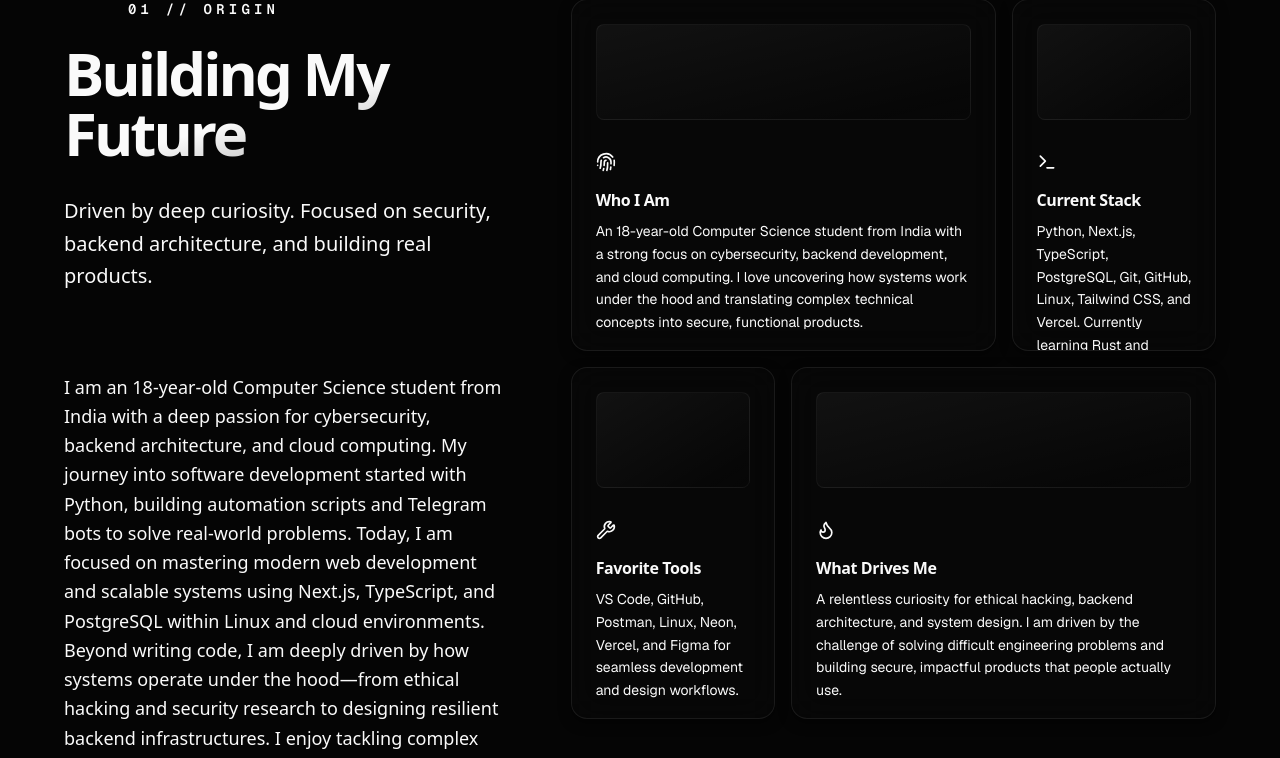
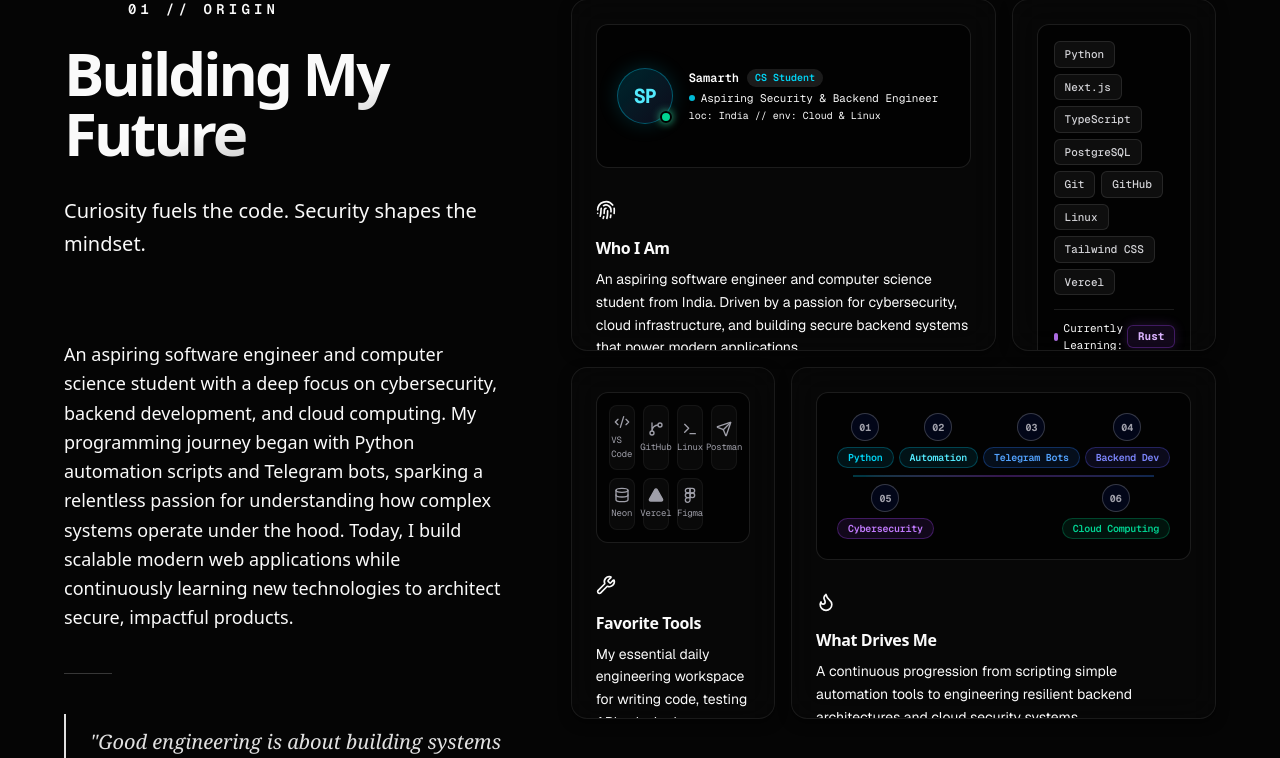
Before and after one commit to LostEmperor08/DevFolio, a Next.js app: page / in a window 1280 px wide. Shown: the part 993-1751 px from the top of the page. Built offline with nearby package versions, Linux system fonts and the light colour scheme; no server answers; the database is empty.

Commit message:
feat: redesign about section with Vercel/Linear quality card headers, tech badges, tool icon grid, and roadmap timeline

```diff
--- a/src/components/sections/About.tsx
+++ b/src/components/sections/About.tsx
@@ -6,13 +6,181 @@ import { SectionHeading } from "../ui/SectionHeading";
 import { aboutContent } from "@/data/about";
 import { BentoGrid } from "../ui/BentoGrid";
 import { BentoItem } from "../ui/BentoItem";
-import { Fingerprint, Terminal, Wrench, Flame } from "lucide-react";
+import {
+  Fingerprint,
+  Terminal,
+  Wrench,
+  Flame,
+  Code2,
+  GitBranch,
+  Send,
+  Database,
+  Triangle,
+} from "lucide-react";
+
+const FigmaIcon = ({ className }: { className?: string }) => (
+  <svg
+    className={className}
+    viewBox="0 0 24 24"
+    fill="none"
+    stroke="currentColor"
+    strokeWidth="2"
+    strokeLinecap="round"
+    strokeLinejoin="round"
+  >
+    <path d="M5 5.5A3.5 3.5 0 0 1 8.5 2H12v7H8.5A3.5 3.5 0 0 1 5 5.5z" />
+    <path d="M12 2h3.5a3.5 3.5 0 1 1 0 7H12V2z" />
+    <path d="M12 12.5a3.5 3.5 0 1 1 7 0 3.5 3.5 0 1 1-7 0z" />
+    <path d="M5 19.5A3.5 3.5 0 0 1 8.5 16H12v3.5a3.5 3.5 0 1 1-7 0z" />
+    <path d="M5 12.5A3.5 3.5 0 0 1 8.5 9H12v7H8.5A3.5 3.5 0 0 1 5 12.5z" />
+  </svg>
+);
 
 const iconMap: Record<string, React.ReactNode> = {
   "who-i-am": <Fingerprint className="h-5 w-5" />,
   "current-stack": <Terminal className="h-5 w-5" />,
   "favorite-tools": <Wrench className="h-5 w-5" />,
   "what-drives-me": <Flame className="h-5 w-5" />,
+};
+
+const renderCardHeader = (id: string) => {
+  switch (id) {
+    case "who-i-am":
+      return (
+        <div className="relative mb-4 flex h-36 w-full items-center justify-between rounded-xl border border-white/10 bg-black/60 p-5 shadow-inner transition-colors group-hover/bento:border-white/20">
+          <div className="flex items-center gap-4">
+            <div className="relative flex h-14 w-14 shrink-0 items-center justify-center rounded-full border border-cyan-500/40 bg-gradient-to-br from-cyan-500/20 to-indigo-500/10 font-mono text-xl font-bold tracking-tighter text-cyan-300 shadow-[0_0_20px_rgba(6,182,212,0.2)]">
+              SP
+              <span className="absolute right-0 bottom-0 h-3 w-3 rounded-full border-2 border-black bg-emerald-400 shadow-[0_0_8px_#34d399]" />
+            </div>
+            <div className="space-y-1 font-mono text-xs">
+              <div className="flex items-center gap-2 font-semibold text-white">
+                <span>Samarth</span>
+                <span className="rounded-full bg-white/10 px-2 py-0.5 text-[10px] text-cyan-400">
+                  CS Student
+                </span>
+              </div>
+              <div className="text-muted-foreground flex items-center gap-1.5 text-[11px]">
+                <span className="h-1.5 w-1.5 animate-pulse rounded-full bg-cyan-400" /> Aspiring
+                Security & Backend Engineer
+              </div>
+              <div className="text-muted-foreground/60 text-[10px]">
+                loc: India // env: Cloud & Linux
+              </div>
+            </div>
+          </div>
+        </div>
+      );
+    case "current-stack":
+      return (
+        <div className="relative mb-4 flex h-auto min-h-[140px] w-full flex-col justify-between rounded-xl border border-white/10 bg-black/60 p-4 shadow-inner transition-colors group-hover/bento:border-white/20">
+          <div className="flex flex-wrap gap-1.5">
+            {[
+              "Python",
+              "Next.js",
+              "TypeScript",
+              "PostgreSQL",
+              "Git",
+              "GitHub",
+              "Linux",
+              "Tailwind CSS",
+              "Vercel",
+            ].map((tech) => (
+              <span
+                key={tech}
+                className="rounded-md border border-white/10 bg-white/5 px-2.5 py-1 font-mono text-[11px] font-medium text-zinc-300 transition-all duration-300 hover:border-cyan-500/40 hover:bg-cyan-500/10 hover:text-cyan-300 hover:shadow-[0_0_12px_rgba(6,182,212,0.2)]"
+              >
+                {tech}
+              </span>
+            ))}
+          </div>
+          <div className="mt-3.5 flex items-center justify-between border-t border-white/10 pt-2.5 font-mono text-[11px]">
+            <span className="text-muted-foreground flex items-center gap-1.5">
+              <span className="h-2 w-2 animate-pulse rounded-full bg-purple-400" /> Currently
+              Learning:
+            </span>
+            <span className="rounded-md border border-purple-500/30 bg-purple-500/10 px-2.5 py-0.5 font-bold text-purple-300 shadow-[0_0_12px_rgba(168,85,247,0.2)]">
+              Rust
+            </span>
+          </div>
+        </div>
+      );
+    case "favorite-tools":
+      return (
+        <div className="relative mb-4 grid grid-cols-4 gap-2 rounded-xl border border-white/10 bg-black/60 p-3 shadow-inner transition-colors group-hover/bento:border-white/20">
+          {[
+            { name: "VS Code", icon: <Code2 className="h-4 w-4" /> },
+            { name: "GitHub", icon: <GitBranch className="h-4 w-4" /> },
+            { name: "Linux", icon: <Terminal className="h-4 w-4" /> },
+            { name: "Postman", icon: <Send className="h-4 w-4" /> },
+            { name: "Neon", icon: <Database className="h-4 w-4" /> },
+            { name: "Vercel", icon: <Triangle className="h-4 w-4 fill-current" /> },
+            { name: "Figma", icon: <FigmaIcon className="h-4 w-4" /> },
+          ].map((tool) => (
+            <div
+              key={tool.name}
+              className="group/tool flex flex-col items-center justify-center rounded-lg border border-white/5 bg-white/[0.03] p-2 text-zinc-400 transition-all duration-300 hover:-translate-y-0.5 hover:border-white/20 hover:bg-white/10 hover:text-white hover:shadow-[0_0_15px_rgba(255,255,255,0.1)]"
+            >
+              {tool.icon}
+              <span className="mt-1 font-mono text-[9px] tracking-tight">{tool.name}</span>
+            </div>
+          ))}
+        </div>
+      );
+    case "what-drives-me":
+      return (
+        <div className="relative mb-4 flex h-auto min-h-[140px] w-full flex-col justify-center rounded-xl border border-white/10 bg-black/60 p-5 shadow-inner transition-colors group-hover/bento:border-white/20">
+          <div className="relative flex flex-wrap items-center justify-between gap-y-4">
+            <div className="absolute top-1/2 right-4 left-4 hidden h-0.5 -translate-y-1/2 bg-gradient-to-r from-cyan-500/30 via-purple-500/30 to-blue-500/30 md:block" />
+            {[
+              {
+                step: "01",
+                label: "Python",
+                color: "text-cyan-400 border-cyan-500/30 bg-cyan-500/10",
+              },
+              {
+                step: "02",
+                label: "Automation",
+                color: "text-cyan-300 border-cyan-500/30 bg-cyan-500/10",
+              },
+              {
+                step: "03",
+                label: "Telegram Bots",
+                color: "text-blue-400 border-blue-500/30 bg-blue-500/10",
+              },
+              {
+                step: "04",
+                label: "Backend Dev",
+                color: "text-indigo-400 border-indigo-500/30 bg-indigo-500/10",
+              },
+              {
+                step: "05",
+                label: "Cybersecurity",
+                color: "text-purple-400 border-purple-500/30 bg-purple-500/10",
+              },
+              {
+                step: "06",
+                label: "Cloud Computing",
+                color: "text-emerald-400 border-emerald-500/30 bg-emerald-500/10",
+              },
+            ].map((node) => (
+              <div key={node.label} className="group/node relative z-10 flex flex-col items-center">
+                <div className="mb-1.5 flex h-7 w-7 items-center justify-center rounded-full border border-white/20 bg-slate-950 font-mono text-[10px] font-bold text-zinc-400 transition-all duration-300 group-hover/node:scale-110 group-hover/node:border-white group-hover/node:text-white group-hover/node:shadow-[0_0_15px_rgba(255,255,255,0.2)]">
+                  {node.step}
+                </div>
+                <span
+                  className={`rounded-full border px-2.5 py-0.5 font-mono text-[10px] font-semibold tracking-tight transition-all duration-300 group-hover/node:scale-105 ${node.color}`}
+                >
+                  {node.label}
+                </span>
+              </div>
+            ))}
+          </div>
+        </div>
+      );
+    default:
+      return null;
+  }
 };
 
 export function About() {
@@ -33,10 +201,12 @@ export function About() {
             kicker="01 // ORIGIN"
           />
 
-          <div className="text-muted-foreground mt-8 space-y-6 text-lg leading-relaxed">
-            <p>{aboutContent.story}</p>
-            <div className="my-8 h-px w-12 bg-white/20" />
-            <p className="text-foreground/80 border-accent-blue border-l-2 py-2 pl-6 font-serif text-xl italic">
+          <div className="mt-10 space-y-8">
+            <p className="text-muted-foreground/90 max-w-lg text-base leading-relaxed font-light lg:text-lg">
+              {aboutContent.story}
+            </p>
+            <div className="my-10 h-px w-12 bg-white/20" />
+            <p className="text-foreground/90 border-accent-blue max-w-md border-l-2 py-3 pl-6 font-serif text-lg leading-relaxed italic lg:text-xl">
               "{aboutContent.mission}"
             </p>
           </div>
@@ -58,12 +228,7 @@ export function About() {
                 description={item.description}
                 icon={iconMap[item.id]}
                 className={item.colSpan}
-                header={
-                  <div className="relative mb-4 h-24 w-full overflow-hidden rounded-lg border border-white/5 bg-gradient-to-br from-white/5 to-white/0 transition-colors group-hover/bento:border-white/10">
-                    {/* Subtle interior glow */}
-                    <div className="bg-accent-blue/5 absolute inset-0 opacity-0 transition-opacity duration-500 group-hover/bento:opacity-100" />
-                  </div>
-                }
+                header={renderCardHeader(item.id)}
               />
             ))}
           </BentoGrid>
--- a/src/data/about.ts
+++ b/src/data/about.ts
@@ -1,37 +1,36 @@
 export const aboutContent = {
-  heading:
-    "Driven by deep curiosity. Focused on security, backend architecture, and building real products.",
+  heading: "Curiosity fuels the code. Security shapes the mindset.",
   story:
-    "I am an 18-year-old Computer Science student from India with a deep passion for cybersecurity, backend architecture, and cloud computing. My journey into software development started with Python, building automation scripts and Telegram bots to solve real-world problems. Today, I am focused on mastering modern web development and scalable systems using Next.js, TypeScript, and PostgreSQL within Linux and cloud environments.\n\nBeyond writing code, I am deeply driven by how systems operate under the hood—from ethical hacking and security research to designing resilient backend infrastructures. I enjoy tackling complex technical challenges, continuously learning new technologies, and shipping complete products like my published Academic Planner. My long-term goal is to grow into a Security and Backend Engineer while eventually building my own technology company.",
+    "An aspiring software engineer and computer science student with a deep focus on cybersecurity, backend development, and cloud computing. My programming journey began with Python automation scripts and Telegram bots, sparking a relentless passion for understanding how complex systems operate under the hood. Today, I build scalable modern web applications while continuously learning new technologies to architect secure, impactful products.",
   mission:
-    "True engineering is about understanding systems deeply enough to secure them, scale them, and build products that create genuine value.",
+    "Good engineering is about building systems that scale; great engineering is ensuring they remain resilient, secure, and genuinely useful to people.",
   bento: [
     {
       id: "who-i-am",
       title: "Who I Am",
       description:
-        "An 18-year-old Computer Science student from India with a strong focus on cybersecurity, backend development, and cloud computing. I love uncovering how systems work under the hood and translating complex technical concepts into secure, functional products.",
+        "An aspiring software engineer and computer science student from India. Driven by a passion for cybersecurity, cloud infrastructure, and building secure backend systems that power modern applications.",
       colSpan: "md:col-span-2",
     },
     {
       id: "current-stack",
       title: "Current Stack",
       description:
-        "Python, Next.js, TypeScript, PostgreSQL, Git, GitHub, Linux, Tailwind CSS, and Vercel. Currently learning Rust and scalable backend architecture.",
+        "Modern web frameworks, robust relational databases, and cloud development tools. Focused on clean architecture and type-safe systems.",
       colSpan: "md:col-span-1",
     },
     {
       id: "favorite-tools",
       title: "Favorite Tools",
       description:
-        "VS Code, GitHub, Postman, Linux, Neon, Vercel, and Figma for seamless development and design workflows.",
+        "My essential daily engineering workspace for writing code, testing APIs, designing interfaces, and managing cloud databases.",
       colSpan: "md:col-span-1",
     },
     {
       id: "what-drives-me",
       title: "What Drives Me",
       description:
-        "A relentless curiosity for ethical hacking, backend architecture, and system design. I am driven by the challenge of solving difficult engineering problems and building secure, impactful products that people actually use.",
+        "A continuous progression from scripting simple automation tools to engineering resilient backend architectures and cloud security systems.",
       colSpan: "md:col-span-2",
     },
   ],
```
